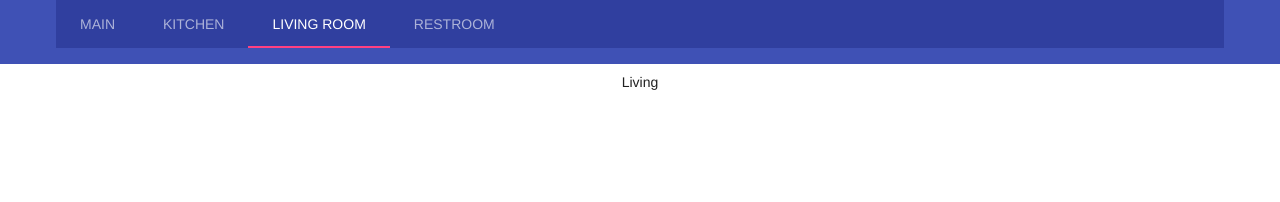
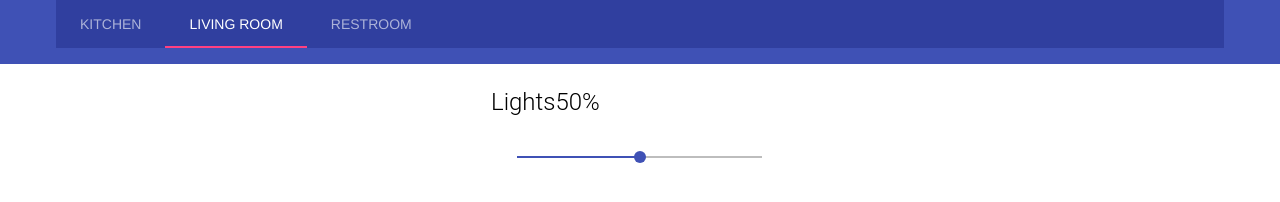
Before and after one commit to melonmanchan/smart-home-web-mockup, a website: page app/index.html in a window 1280 px wide. Both pictures are taken after a click on the link "LIVING ROOM". Drawn offline with nearby package versions, Linux system fonts and the light colour scheme; files that its build step writes are made by us from their sources.

Commit message:
Add other lights

```diff
--- a/app/index.html
+++ b/app/index.html
@@ -14,14 +14,13 @@
         <div class="mdl-layout mdl-js-layout mdl-layout--fixed-header">
             <header class="mdl-layout__header mdl-layout__header--scroll mdl-color--primary">
                 <div class="mdl-layout__tab-bar mdl-js-ripple-effect mdl-color--primary-dark">
-                    <a href="#main" class="mdl-layout__tab">Main</a>
                     <a href="#kitchen" class="mdl-layout__tab is-active">Kitchen</a>
                     <a href="#livingroom" class="mdl-layout__tab">Living Room</a>
                     <a href="#restroom" class="mdl-layout__tab">Restroom</a>
                 </div>
             </header>
             <main class="mdl-layout__content mdl-grid">
-                <div class="mdl-layout__tab-panel" id="main"></div>
+
                 <div class="mdl-layout__tab-panel is-active" id="kitchen">
                     <div class="lights card-component kitchen-light-card mdl-card">
                         <div class="mdl-card__title lights-wrapper">
@@ -34,8 +33,31 @@
                         </div>
                     </div>
                 </div>
-                <div class="mdl-layout__tab-panel" id="livingroom">Living</div>
-                <div class="mdl-layout__tab-panel" id="restroom">Rest</div>
+                <div class="mdl-layout__tab-panel" id="livingroom">
+                    <div class="lights card-component livingroom-light-card mdl-card">
+                        <div class="mdl-card__title lights-wrapper">
+                            <h2 class="mdl-card__title-text light-heading">Lights</h2>
+                            <h2 class="mdl-card__title-text livingroom-light percentage">50%</h2>
+                        </div>
+                        <div class="mdl-card__supporting-text">
+                            <input class="mdl-slider mdl-js-slider light-slider" data-room="livingroom-light" type="range"
+                            min="0" max="100">
+                        </div>
+                    </div>
+                </div>
+
+                <div class="mdl-layout__tab-panel" id="restroom">
+                    <div class="lights card-component restroom-light-card mdl-card">
+                        <div class="mdl-card__title lights-wrapper">
+                            <h2 class="mdl-card__title-text light-heading">Lights</h2>
+                            <h2 class="mdl-card__title-text restroom-light percentage">50%</h2>
+                        </div>
+                        <div class="mdl-card__supporting-text">
+                            <input class="mdl-slider mdl-js-slider light-slider" data-room="restroom-light" type="range"
+                            min="0" max="100">
+                        </div>
+                    </div>
+                </div>
             </main>
         </div>
     </body>
```
